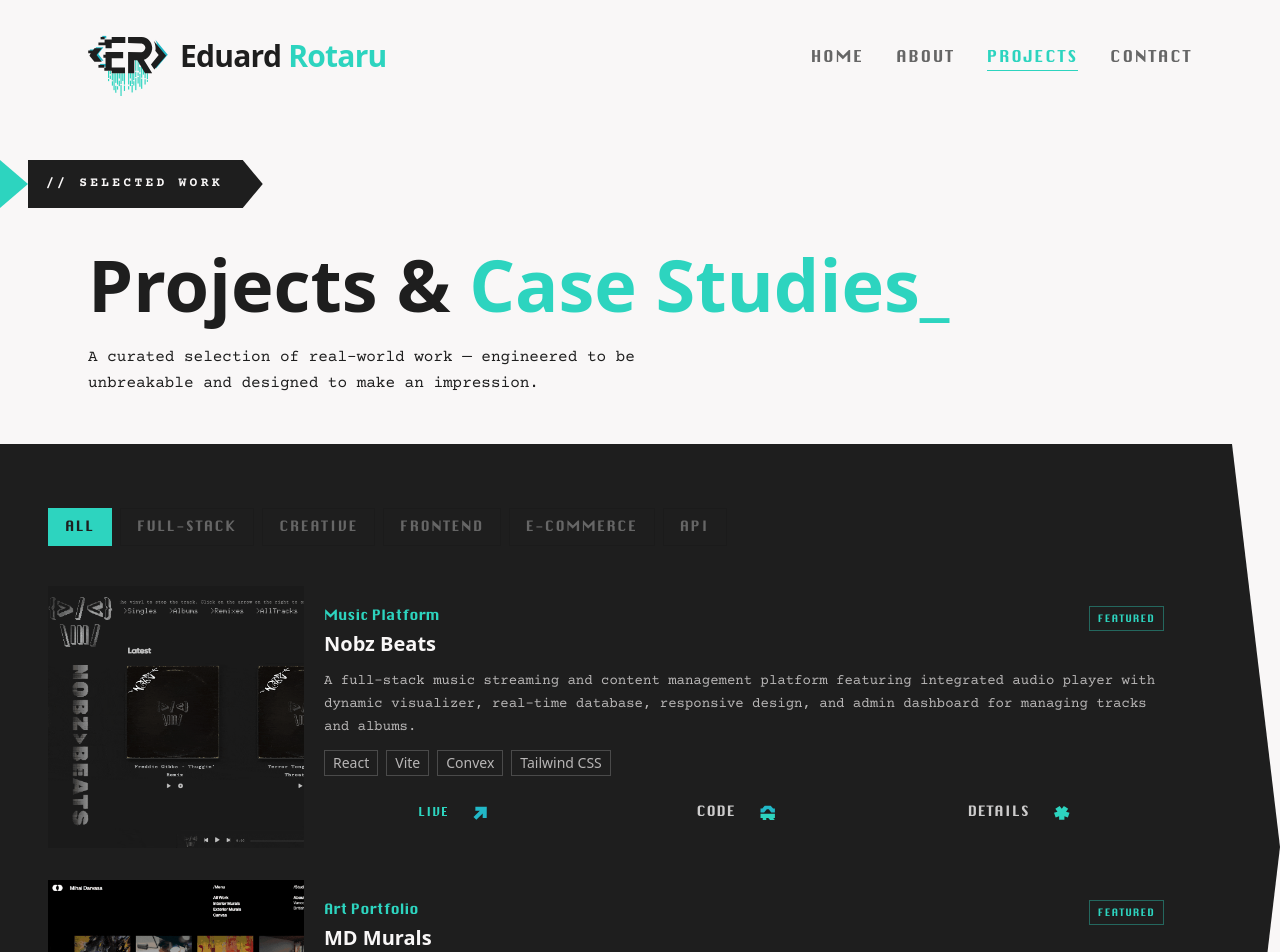
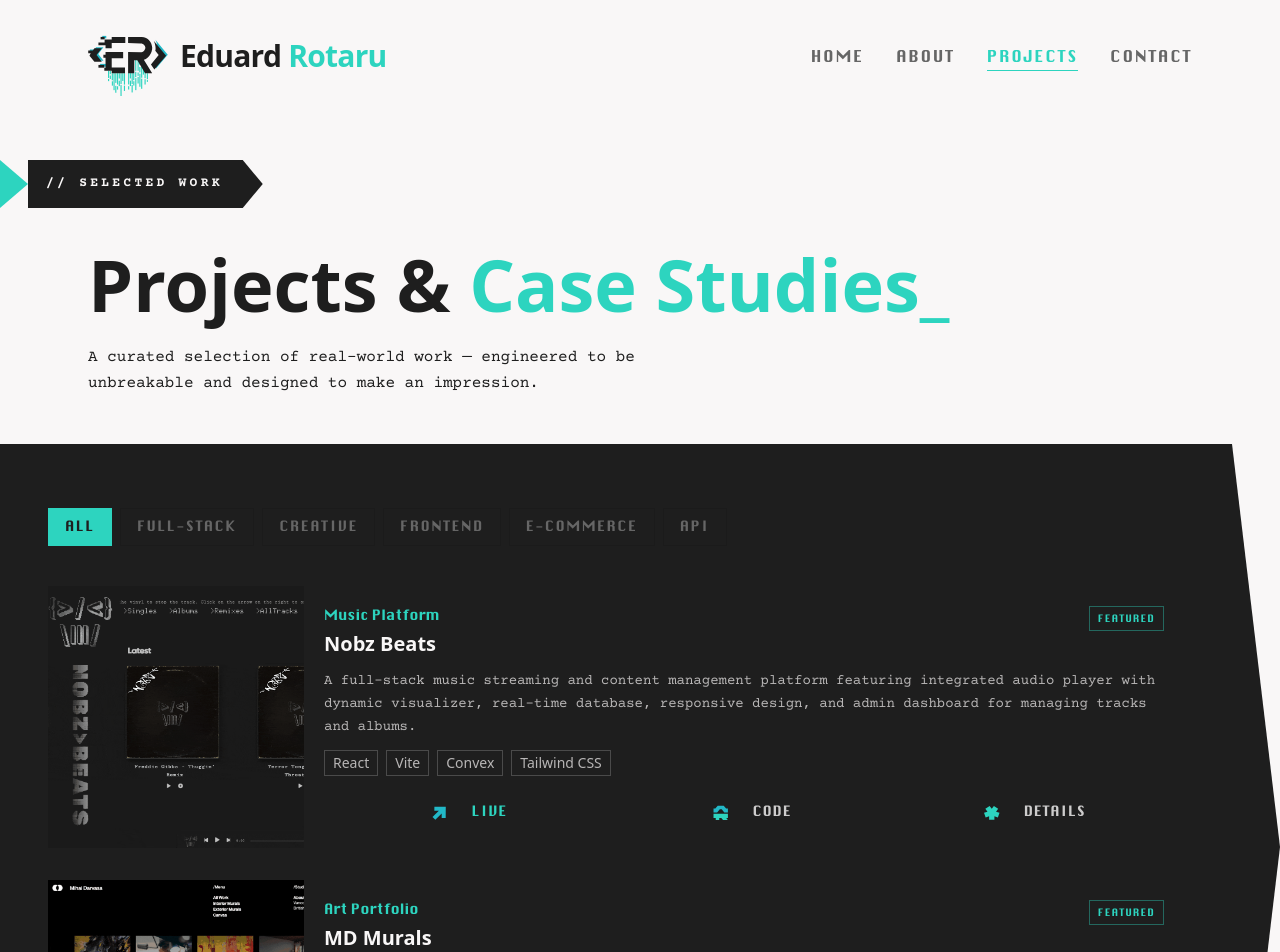
Before and after one commit to nobz226/dev-portfolio, a React (Vite) app: page /projects in a window 1280 px wide. Shown: the top 952 px of the page. Built offline with nearby package versions, Linux system fonts and the light colour scheme; a web font is replaced by a local one.

Commit message:
Updated Buttons

```diff
--- a/src/components/ProjectsAccordion.jsx
+++ b/src/components/ProjectsAccordion.jsx
@@ -133,8 +133,8 @@ export default function ProjectsAccordion({ projects, onActiveChange }) {
                         rel="noopener noreferrer"
                         className="text-xs text-cyber-cyan font-silom uppercase tracking-wider flex items-center gap-1 md:gap-2 hover:text-cyber-cyan hover:bg-transparent transition-transform duration-300 origin-left hover:scale-[1.15]"
                        >
+                         <img src="/assets/images/arrow.svg" alt="arrow" className="w-12 h-12" />
                          Live Demo
-                         <img src="/assets/images/arrow.svg" alt="arrow" className="w-12 h-12" />
                       </a>
                     )}
                     {project.repoUrl && (
@@ -144,16 +144,16 @@ export default function ProjectsAccordion({ projects, onActiveChange }) {
                         rel="noopener noreferrer"
                         className="text-xs text-cyber-cyan font-silom uppercase tracking-wider flex items-center gap-1 md:gap-2 hover:text-cyber-cyan hover:bg-transparent transition-transform duration-300 origin-left hover:scale-[1.15]"
                       >
+                        <img src="/assets/images/codeIcon.svg" alt="code" className="w-12 h-12" />
                         Source Code
-                                                  <img src="/assets/images/codeIcon.svg" alt="code" className="w-12 h-12" />
                       </a>
                     )}
                     <Link
                       to={`/projects/${project.slug}`}
                       className="text-xs text-cyber-cyan font-silom uppercase tracking-wider flex items-center gap-1 md:gap-2 hover:text-cyber-cyan hover:bg-transparent transition-transform duration-300 origin-left hover:scale-[1.15]"
                     >
+                      <img src="/assets/images/detailsIcon.svg" alt="details" className="w-12 h-12" />
                       Details
-                      <img src="/assets/images/detailsIcon.svg" alt="details" className="w-12 h-12" />
                     </Link>
                   </div>
 
--- a/src/pages/Home/components/FeaturedProjects.jsx
+++ b/src/pages/Home/components/FeaturedProjects.jsx
@@ -42,8 +42,8 @@ export default function FeaturedProjects() {
               className="font-silom uppercase tracking-widest text-sm text-text-dim bg-transparent w-fit hover:bg-transparent hover:text-text-dim"
             >
               <Link to="/projects" className="flex items-center gap-2 transition-transform duration-300 origin-left hover:scale-[1.15]">
+                <img src="/assets/images/arrow2.svg" alt="arrow" className="w-[84px] h-[84px]" />
                 View All
-                <img src="/assets/images/arrow2.svg" alt="arrow" className="w-[84px] h-[84px]" />
               </Link>
             </Button>
           </motion.div>
--- a/src/pages/ProjectDetail/components/ProjectNav.jsx
+++ b/src/pages/ProjectDetail/components/ProjectNav.jsx
@@ -25,8 +25,8 @@ function ActionButton({ href, onClick, label, icon, color = 'muted-foreground' }
 
   const content = (
     <div className={`flex items-center gap-1 md:gap-2 transition-transform duration-300 ${href ? 'origin-left hover:scale-[1.15]' : 'origin-left cursor-pointer hover:scale-[1.15]'}`}>
+      <img src={icon} alt="" className={`w-8 h-8 ${iconSize}`} />
       {label}
-      <img src={icon} alt="" className={`w-8 h-8 ${iconSize}`} />
     </div>
   )
 
@@ -34,7 +34,7 @@ function ActionButton({ href, onClick, label, icon, color = 'muted-foreground' }
     <Button
       asChild={!!href}
       onClick={href ? undefined : onClick}
-      className={`font-silom text-sm uppercase tracking-wider bg-transparent ${textColor} ${hoverTextColor} rounded-none px-0 py-0`}
+      className={`font-silom text-sm uppercase tracking-wider bg-transparent hover:bg-transparent ${textColor} ${hoverTextColor} rounded-none px-0 py-0`}
     >
       {href ? (
         <a href={href} target="_blank" rel="noopener noreferrer">
--- a/src/pages/Projects/components/ProjectCard.jsx
+++ b/src/pages/Projects/components/ProjectCard.jsx
@@ -68,17 +68,17 @@ function ProjectListItem({ project }) {
               asChild={!!project.liveUrl}
               size="sm"
               aria-disabled={!project.liveUrl}
-              className={`font-silom text-xs uppercase tracking-wider text-cyber-cyan rounded-none flex-1 bg-transparent hover:bg-transparent hover:text-cyber-cyan ${!project.liveUrl ? 'opacity-50 cursor-not-allowed' : ''}`}
+              className={`font-silom text-sm uppercase tracking-wider text-cyber-cyan rounded-none flex-1 bg-transparent hover:bg-transparent hover:text-cyber-cyan ${!project.liveUrl ? 'opacity-50 cursor-not-allowed' : ''}`}
             >
               {project.liveUrl ? (
                 <a href={project.liveUrl} target="_blank" rel="noopener noreferrer" className="flex items-center gap-1 md:gap-2 transition-transform duration-300 origin-left hover:scale-[1.15]">
+                  <img src="/assets/images/arrow.svg" alt="arrow" className="w-12 h-12" />
                   Live
-                  <img src="/assets/images/arrow.svg" alt="arrow" className="w-12 h-12" />
                 </a>
               ) : (
                 <span className="flex items-center gap-1 md:gap-2" tabIndex={-1}>
+                  <img src="/assets/images/arrow.svg" alt="" className="w-12 h-12" />
                   Live
-                  <img src="/assets/images/arrow.svg" alt="" className="w-12 h-12" />
                 </span>
               )}
             </Button>
@@ -90,13 +90,13 @@ function ProjectListItem({ project }) {
             >
               {project.repoUrl ? (
                 <a href={project.repoUrl} target="_blank" rel="noopener noreferrer" className="flex items-center gap-1 md:gap-2 transition-transform duration-300 origin-left hover:scale-[1.15]">
+                  <img src="/assets/images/codeIcon.svg" alt="code" className="w-12 h-12" />
                   Code
-                  <img src="/assets/images/codeIcon.svg" alt="code" className="w-12 h-12" />
                 </a>
               ) : (
                 <span className="flex items-center gap-1 md:gap-2" tabIndex={-1}>
+                  <img src="/assets/images/codeIcon.svg" alt="" className="w-12 h-12" />
                   Code
-                  <img src="/assets/images/codeIcon.svg" alt="" className="w-12 h-12" />
                 </span>
               )}
             </Button>
@@ -106,8 +106,8 @@ function ProjectListItem({ project }) {
               className="font-silom text-sm uppercase tracking-wider text-snow/80 rounded-none flex-1 bg-transparent hover:bg-transparent hover:text-snow"
             >
               <Link to={`/projects/${project.slug}`} className="flex items-center gap-1 md:gap-2 transition-transform duration-300 origin-left hover:scale-[1.15]">
+                <img src="/assets/images/detailsIcon.svg" alt="details" className="w-12 h-12" />
                 Details
-                <img src="/assets/images/detailsIcon.svg" alt="details" className="w-12 h-12" />
               </Link>
             </Button>
           </div>
```
